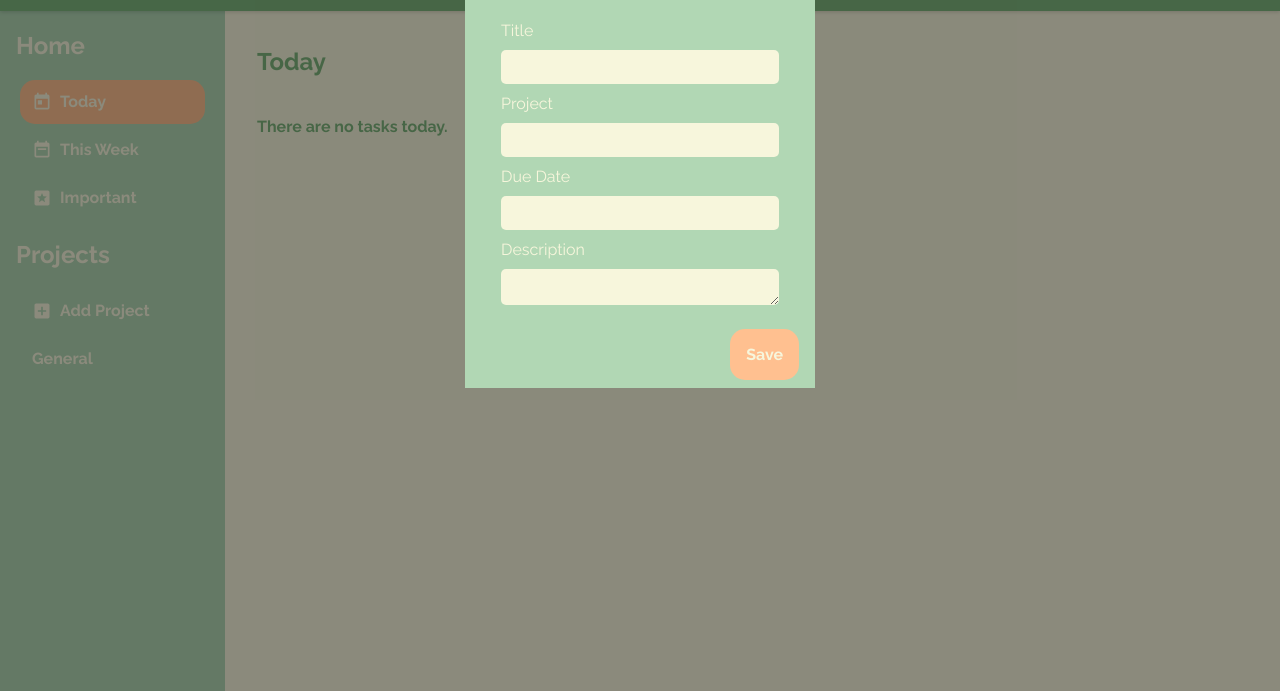
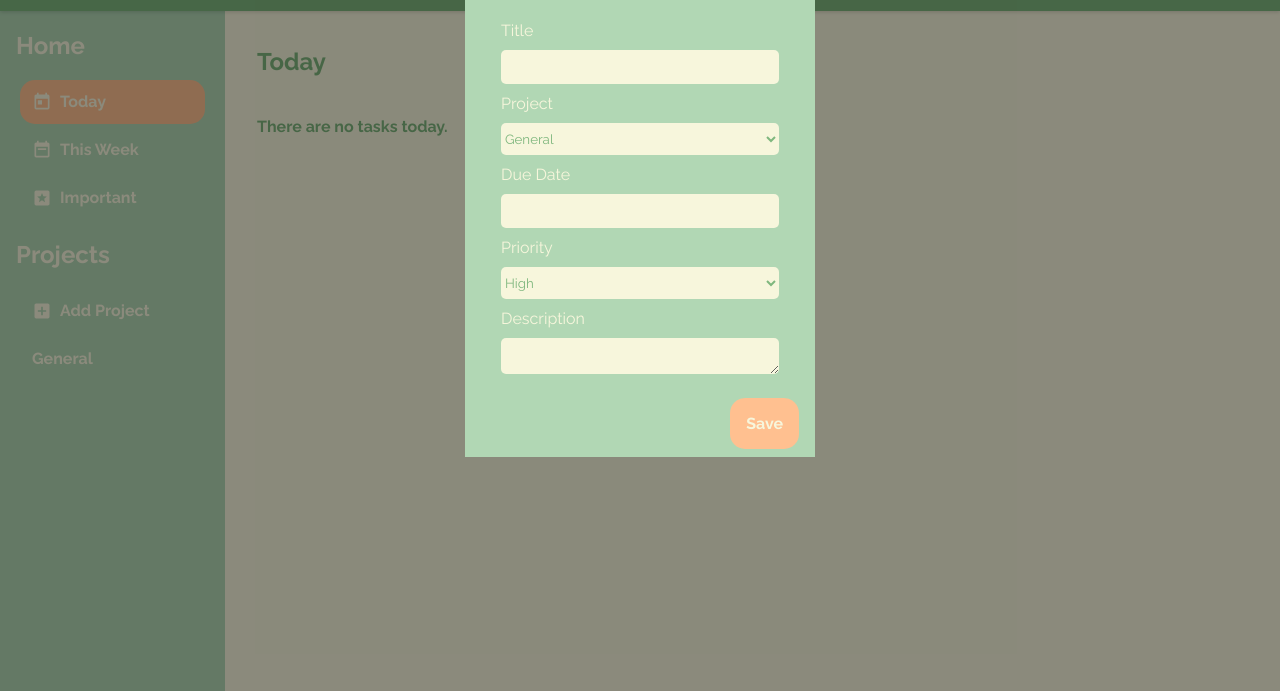
Before and after one commit to haileyrs/todo-list, a website built with webpack: page dist/index.html in a window 1280 px wide. Both pictures are taken after a click on the button "+ Add Task". Shown: the part 109-800 px from the top of the page. Built offline with nearby package versions, Linux system fonts and the light colour scheme.

Commit message:
add functional task form

```diff
--- a/src/index.js
+++ b/src/index.js
@@ -1,14 +1,15 @@
-import _ from 'lodash';
-import './style.css';
-import header from './modules/header';
-import sidebar from './modules/sidebar';
-import modal from './modules/modal';
-import today from './modules/today';
-import thisWeek from './modules/thisWeek';
-import important from './modules/important';
-import changeActiveClass from './modules/changeActiveClass';
-import Project from './modules/objects/project';
-import storageAvailable from './modules/storageAvailable';
+import _ from "lodash";
+import "./style.css";
+import header from "./modules/header";
+import sidebar from "./modules/sidebar";
+import modal from "./modules/modal";
+import today from "./modules/today";
+import thisWeek from "./modules/thisWeek";
+import important from "./modules/important";
+import changeActiveClass from "./modules/changeActiveClass";
+import Project from "./modules/objects/project";
+import Todo from "./modules/objects/todo";
+import storageAvailable from "./modules/storageAvailable";
 
 // function component() {
 //   const element = document.createElement('div');
@@ -20,55 +21,67 @@ import storageAvailable from './modules/storageAvailable';
 // }
 
 function addListeners() {
-  const todayBtn = document.querySelector('.today');
-  const thisWeekBtn = document.querySelector('.this-week');
-  const importantBtn = document.querySelector('.important');
+  const todayBtn = document.querySelector(".today");
+  const thisWeekBtn = document.querySelector(".this-week");
+  const importantBtn = document.querySelector(".important");
 
-  todayBtn.addEventListener('click', () => {
+  todayBtn.addEventListener("click", () => {
     today();
-    changeActiveClass('today')
+    changeActiveClass("today");
   });
-  thisWeekBtn.addEventListener('click', () => {
+  thisWeekBtn.addEventListener("click", () => {
     thisWeek();
-    changeActiveClass('this-week');
+    changeActiveClass("this-week");
   });
-  importantBtn.addEventListener('click', () => {
+  importantBtn.addEventListener("click", () => {
     important();
-    changeActiveClass('important');
+    changeActiveClass("important");
   });
 
-  const projectInput = document.querySelector('#project-title');
-  projectInput.addEventListener('keypress', function (e) {
-    if (e.key === 'Enter') {
+  const projectInput = document.querySelector("#project-title");
+  projectInput.addEventListener("keypress", function (e) {
+    if (e.key === "Enter") {
       console.log(projectInput.value);
       const projects = JSON.parse(window.localStorage.getItem("projects"));
       projects.push(new Project(projectInput.value));
-      window.localStorage.setItem("projects", JSON.stringify(projects))
+      window.localStorage.setItem("projects", JSON.stringify(projects));
     }
   });
 
-  const closeModal = document.querySelector('.close-modal');
-  closeModal.addEventListener('click', () => {
   const modalItem = document.querySelector(".modal");
   const taskTitleInput = document.querySelector("#task-title");
-    const projectInput = document.querySelector("#project");
+  const projectSelect = document.querySelector("#project");
   const dueDateInput = document.querySelector("#due-date");
+  const prioritySelect = document.querySelector('#priority');
   const descInput = document.querySelector("#description");
+
+  function resetModal() {
     taskTitleInput.value = "";
-    projectInput.value = "";
+    projectSelect.value = "";
+    prioritySelect.value = "";
     dueDateInput.value = "";
     descInput.value = "";
     modalItem.style.display = "none";
-  });
-
-  const saveTask = document.querySelector('#save');
-
-
   }
 
-const content = document.querySelector('.content');
-const mainContent = document.createElement('div');
-mainContent.className = 'main-content'
+  const closeModal = document.querySelector(".close-modal");
+  closeModal.addEventListener("click", () => resetModal());
+
+  const saveTask = document.querySelector("#save");
+  saveTask.addEventListener("click", (e) => {
+    e.preventDefault();
+    const todos = JSON.parse(window.localStorage.getItem("todos"));
+    todos.push(new Todo(taskTitleInput.value, descInput.value, dueDateInput.value, prioritySelect.value, projectSelect.value));
+    window.localStorage.setItem("todos", JSON.stringify(todos));
+    resetModal();
+    initializePage();
+  });
+}
+function initializePage() {
+  const content = document.querySelector(".content");
+  content.innerHTML = ''
+  const mainContent = document.createElement("div");
+  mainContent.className = "main-content";
   content.appendChild(sidebar());
   content.appendChild(header());
   content.appendChild(mainContent);
@@ -77,3 +90,6 @@ content.appendChild(modal());
   today();
 
   addListeners();
+};
+
+initializePage()
--- a/src/modules/modal.js
+++ b/src/modules/modal.js
@@ -2,7 +2,22 @@ function formSubmit() {
 
 }
 
+function getProjects() {
+  return JSON.parse(window.localStorage.getItem("projects"))
+}
+
+function insertProjects(projects) {
+  if (projects.length > 0) {
+    let dropdown = ''
+    for (let p of projects) {
+      dropdown = dropdown + '' + `<option value=${p.title}>${p.title}</option>`
+    }
+    return dropdown
+  }
+}
+
 function modal() {
+  const projects = getProjects()
   const modalDiv = document.createElement("div");
   modalDiv.className = "modal";
   modalDiv.innerHTML = `
@@ -15,15 +30,24 @@ function modal() {
         <div class="modal-form">
           <label for="taskTitle">Title</label>
           <input type="text" name="taskTitle" id="task-title" required />
+
           <label for="project">Project</label>
-
-          <input type="text" name="project" id="project" required />
+          <select name="project" id="project" required>
+            ${insertProjects(projects)}
+          </select>
 
           <label for="dueDate">Due Date</label>
           <input type="text" name="dueDate" id="due-date" required/>
+
+          <label for="priority">Priority</label>
+          <select name="priority" id="priority" required>
+            <option value="high">High</option>
+            <option value="medium">Medium</option>
+            <option value="low">Low</option>
+          </select>
+
           <label for="description">Description</label>
           <textarea name="description" id="description"></textarea>
-
         </div>
         <div class="modal-footer">
           <button type="submit" class="save" id="save">Save</button>
--- a/src/style.css
+++ b/src/style.css
@@ -96,7 +96,7 @@ button {
   font-size: 12px;
 }
 
-input[type="text"], textarea {
+input[type="text"], textarea, select {
   background-color: #F7F6DC;
   border: none;
   border-radius: 5px;
@@ -105,7 +105,7 @@ input[type="text"], textarea {
   padding-right: 0;
 }
 
-input:focus, textarea:focus {
+input:focus, textarea:focus, select:focus {
   outline: solid #7FB77E;
   outline-width: 1px;
 }
```
Also changed, not shown: dist/main.js. Lines whose indentation alone changed are shown as unchanged.
